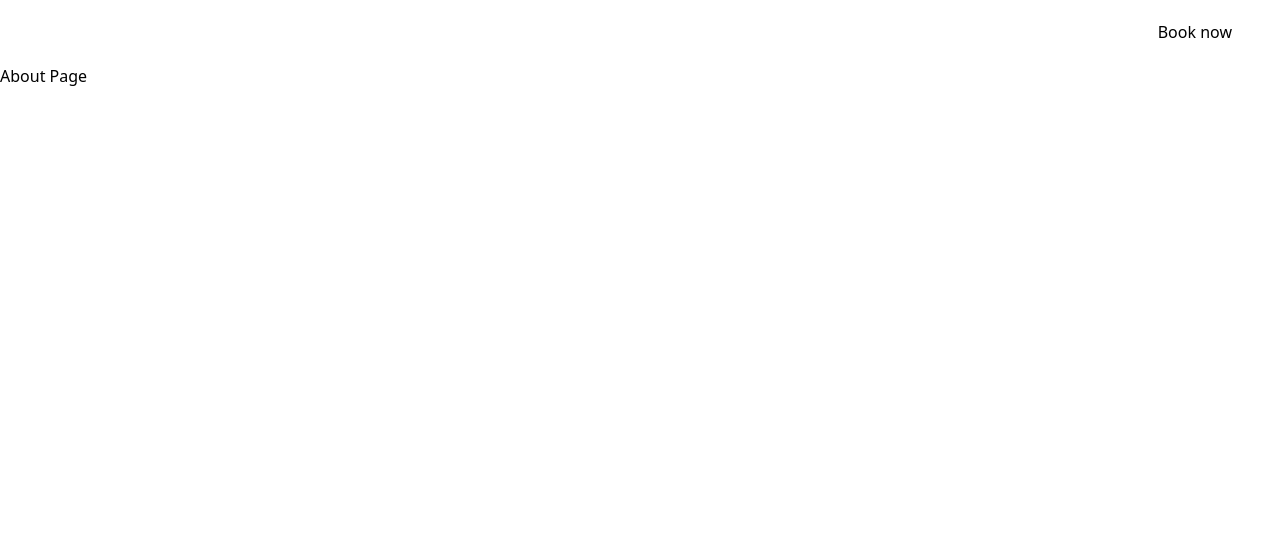
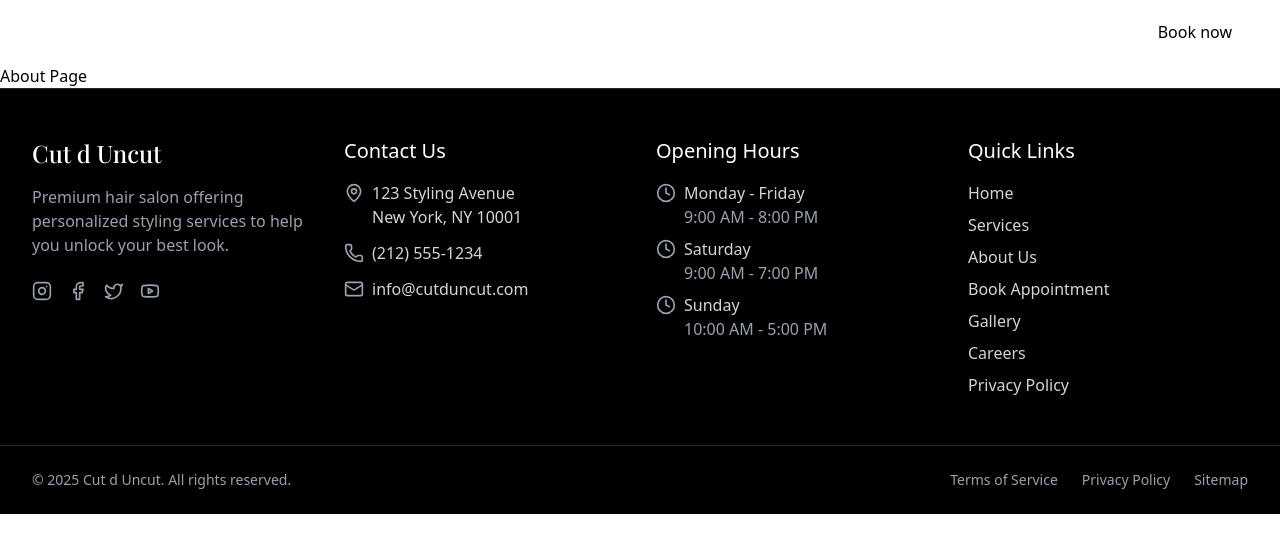
Before and after one commit to janthony25/Client-CutdUncut, a React (Vite) app: page /about in a window 1280 px wide. Shown: the top 552 px of the page. Built offline with nearby package versions, Linux system fonts and the light colour scheme; a web font is replaced by a local one.

Commit message:
Add footer

```diff
--- a/src/App.jsx
+++ b/src/App.jsx
@@ -3,6 +3,7 @@ import { Children } from "react";
 import HomePage from "./pages/HomePage";
 import Header from "./pages/Header";
 import { BrowserRouter as Router, Routes, Route } from "react-router-dom";
+import Footer from "./pages/Footer";
 
 function App() {
 
@@ -17,6 +18,7 @@ function App() {
 
         </Routes>
       </div>
+      <Footer />
     </Router>
   )
 }
--- /dev/null
+++ b/src/pages/Footer.jsx
@@ -0,0 +1,178 @@
+import React from 'react';
+import { Link } from 'react-router-dom';
+import {
+  MapPin,
+  Clock,
+  Phone,
+  Mail,
+  Instagram,
+  Facebook,
+  Twitter,
+  Youtube
+} from 'lucide-react';
+
+export default function Footer() {
+  const currentYear = new Date().getFullYear();
+
+  return (
+    <footer className="bg-black text-white border-t border-gray-800">
+      {/* Main Footer Content */}
+      <div className="max-w-7xl mx-auto px-4 sm:px-6 lg:px-8 py-12">
+        <div className="grid grid-cols-1 md:grid-cols-2 lg:grid-cols-4 gap-8">
+
+          {/* Column 1: Logo & About */}
+          <div>
+            <Link to="/" className="text-white title text-2xl font-medium inline-block mb-4">
+              Cut d Uncut
+            </Link>
+            <p className="text-gray-400 mb-6">
+              Premium hair salon offering personalized styling services to help you unlock your best look.
+            </p>
+            <div className="flex space-x-4">
+              <a href="https://instagram.com" target="_blank" rel="noopener noreferrer"
+                className="text-gray-400 hover:text-white transition-colors">
+                <Instagram size={20} />
+              </a>
+              <a href="https://facebook.com" target="_blank" rel="noopener noreferrer"
+                className="text-gray-400 hover:text-white transition-colors">
+                <Facebook size={20} />
+              </a>
+              <a href="https://twitter.com" target="_blank" rel="noopener noreferrer"
+                className="text-gray-400 hover:text-white transition-colors">
+                <Twitter size={20} />
+              </a>
+              <a href="https://youtube.com" target="_blank" rel="noopener noreferrer"
+                className="text-gray-400 hover:text-white transition-colors">
+                <Youtube size={20} />
+              </a>
+            </div>
+          </div>
+
+          {/* Column 2: Contact Info */}
+          <div>
+            <h3 className="text-xl font-medium mb-4">Contact Us</h3>
+            <ul className="space-y-3">
+              <li className="flex items-start">
+                <MapPin className="h-5 w-5 text-gray-400 mr-2 mt-0.5 flex-shrink-0" />
+                <span className="text-gray-300">
+                  123 Styling Avenue<br />
+                  New York, NY 10001
+                </span>
+              </li>
+              <li className="flex items-center">
+                <Phone className="h-5 w-5 text-gray-400 mr-2 flex-shrink-0" />
+                <a href="tel:+12125551234" className="text-gray-300 hover:text-white transition-colors">
+                  (212) 555-1234
+                </a>
+              </li>
+              <li className="flex items-center">
+                <Mail className="h-5 w-5 text-gray-400 mr-2 flex-shrink-0" />
+                <a href="mailto:info@cutduncut.com" className="text-gray-300 hover:text-white transition-colors">
+                  info@cutduncut.com
+                </a>
+              </li>
+            </ul>
+          </div>
+
+          {/* Column 3: Opening Hours */}
+          <div>
+            <h3 className="text-xl font-medium mb-4">Opening Hours</h3>
+            <ul className="space-y-2">
+              <li className="flex items-start">
+                <Clock className="h-5 w-5 text-gray-400 mr-2 mt-0.5 flex-shrink-0" />
+                <div>
+                  <p className="text-gray-300">Monday - Friday</p>
+                  <p className="text-gray-400">9:00 AM - 8:00 PM</p>
+                </div>
+              </li>
+              <li className="flex items-start mt-2">
+                <Clock className="h-5 w-5 text-gray-400 mr-2 mt-0.5 flex-shrink-0" />
+                <div>
+                  <p className="text-gray-300">Saturday</p>
+                  <p className="text-gray-400">9:00 AM - 7:00 PM</p>
+                </div>
+              </li>
+              <li className="flex items-start mt-2">
+                <Clock className="h-5 w-5 text-gray-400 mr-2 mt-0.5 flex-shrink-0" />
+                <div>
+                  <p className="text-gray-300">Sunday</p>
+                  <p className="text-gray-400">10:00 AM - 5:00 PM</p>
+                </div>
+              </li>
+            </ul>
+          </div>
+
+          {/* Column 4: Quick Links */}
+          <div>
+            <h3 className="text-xl font-medium mb-4">Quick Links</h3>
+            <ul className="space-y-2">
+              <li>
+                <Link to="/" className="text-gray-300 hover:text-white transition-colors">
+                  Home
+                </Link>
+              </li>
+              <li>
+                <Link to="/services" className="text-gray-300 hover:text-white transition-colors">
+                  Services
+                </Link>
+              </li>
+              <li>
+                <Link to="/about" className="text-gray-300 hover:text-white transition-colors">
+                  About Us
+                </Link>
+              </li>
+              <li>
+                <a href="#" className="text-gray-300 hover:text-white transition-colors">
+                  Book Appointment
+                </a>
+              </li>
+              <li>
+                <a href="#" className="text-gray-300 hover:text-white transition-colors">
+                  Gallery
+                </a>
+              </li>
+              <li>
+                <a href="#" className="text-gray-300 hover:text-white transition-colors">
+                  Careers
+                </a>
+              </li>
+              <li>
+                <a href="#" className="text-gray-300 hover:text-white transition-colors">
+                  Privacy Policy
+                </a>
+              </li>
+            </ul>
+          </div>
+        </div>
+      </div>
+
+      {/* Bottom Copyright Bar */}
+      <div className="border-t border-gray-800 py-6">
+        <div className="max-w-7xl mx-auto px-4 sm:px-6 lg:px-8 flex flex-col md:flex-row justify-between items-center">
+          <p className="text-gray-400 text-sm text-center md:text-left">
+            &copy; {currentYear} Cut d Uncut. All rights reserved.
+          </p>
+          <div className="mt-4 md:mt-0">
+            <ul className="flex space-x-6 text-sm">
+              <li>
+                <a href="#" className="text-gray-400 hover:text-white transition-colors">
+                  Terms of Service
+                </a>
+              </li>
+              <li>
+                <a href="#" className="text-gray-400 hover:text-white transition-colors">
+                  Privacy Policy
+                </a>
+              </li>
+              <li>
+                <a href="#" className="text-gray-400 hover:text-white transition-colors">
+                  Sitemap
+                </a>
+              </li>
+            </ul>
+          </div>
+        </div>
+      </div>
+    </footer>
+  );
+}
```
